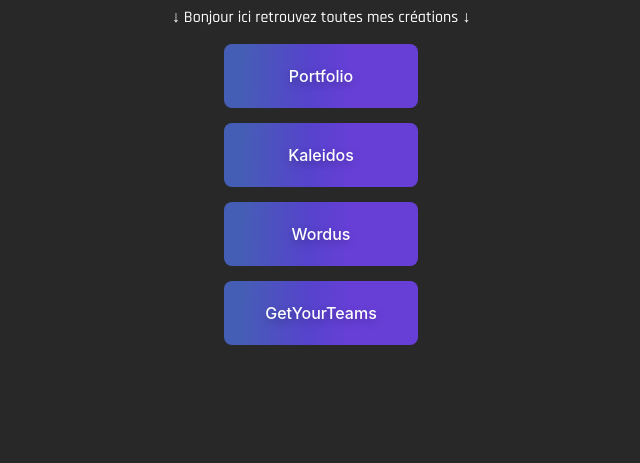
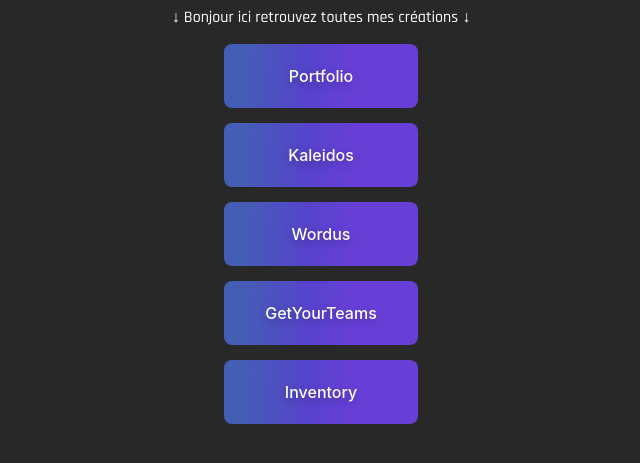
Before and after one commit to PAClement/beacon, a plain HTML site: page index.html in a window 1280 px wide. Shown: the part 155-618 px from the top of the page, without its empty margins (319-959 px from the left). Drawn offline with Linux system fonts and the light colour scheme.

Commit message:
feat(index): add inventory site

```diff
--- a/index.html
+++ b/index.html
@@ -33,6 +33,10 @@
         {
             name: "GetYourTeams",
             link: "https://getyourteams.clementpaquentin.me"
+        },
+        {
+            name: "Inventory",
+            link: "https://inventory.clementpaquentin.me"
         }
     ];
 
```
